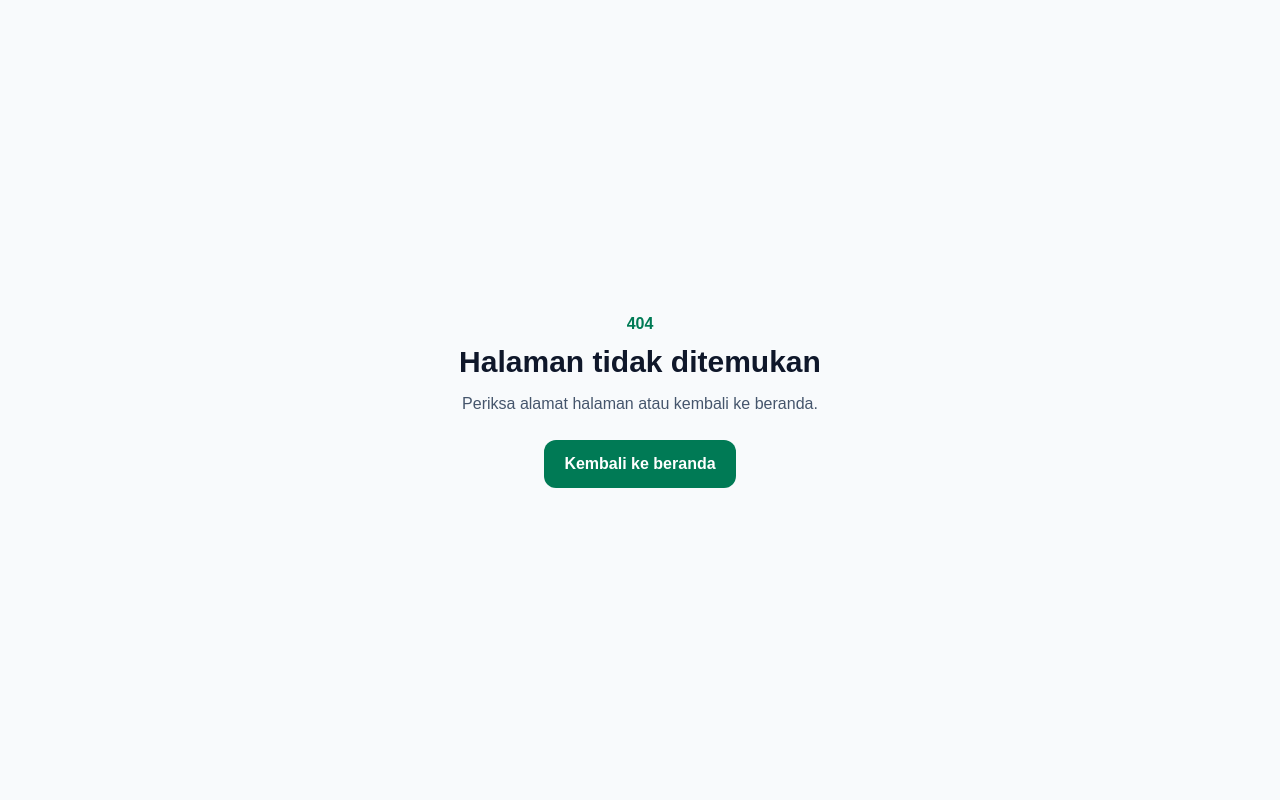
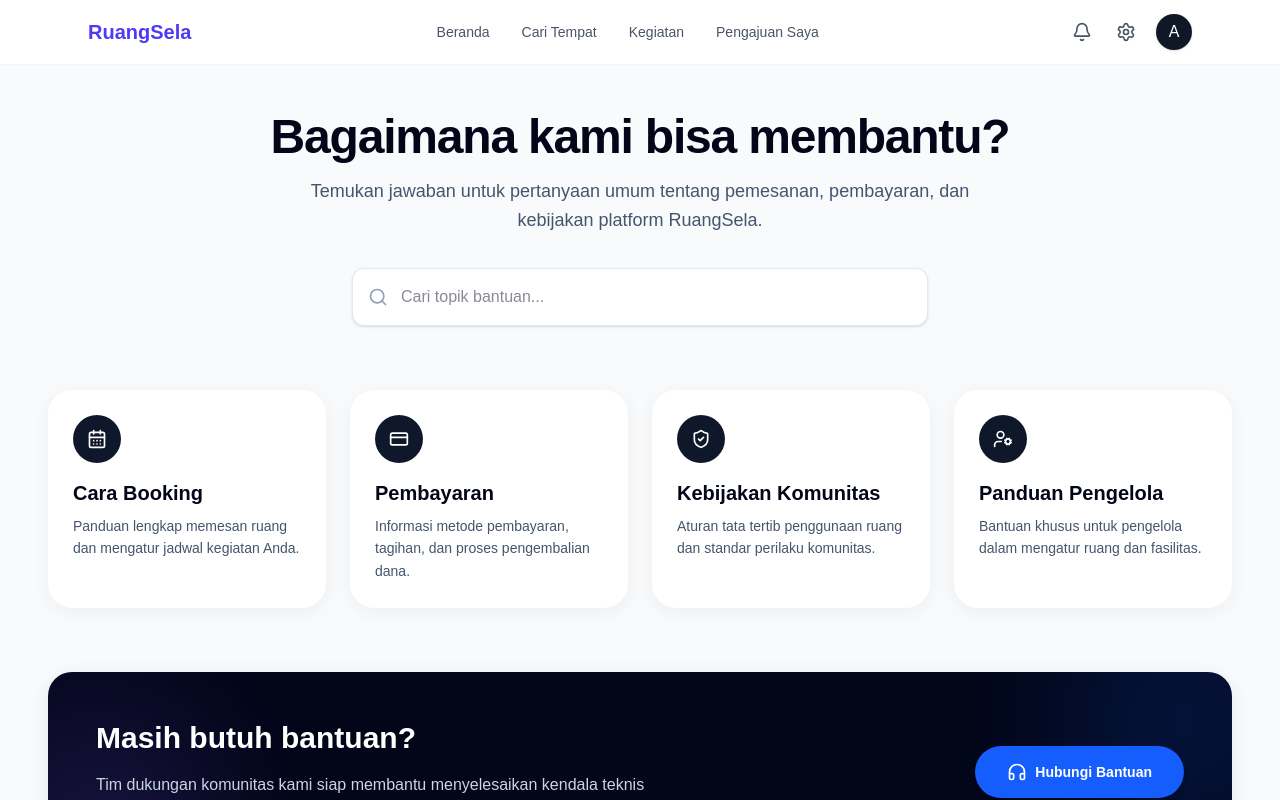
Before and after one commit to emkax/ruang-sela, a Next.js app: page /bantuan in a window 1280 px wide. Before the commit this address had no page. Shown: the top 800 px of the page. Built offline with nearby package versions, Linux system fonts and the light colour scheme.

Commit message:
feat: add help page and public navbar components for user assistance

```diff
--- /dev/null
+++ b/src/app/(public)/bantuan/page.tsx
@@ -0,0 +1,12 @@
+import type { Metadata } from "next";
+import { HelpPage } from "@/features/help";
+
+export const metadata: Metadata = {
+  title: "Bantuan & Kebijakan",
+  description:
+    "Temukan panduan booking, pembayaran, kebijakan komunitas, dan dukungan RuangSela.",
+};
+
+export default function HelpRoute() {
+  return <HelpPage />;
+}
--- /dev/null
+++ b/src/app/(public)/components/PublicNavbar.tsx
@@ -0,0 +1,22 @@
+"use client";
+
+import { usePathname, useRouter } from "next/navigation";
+import Navbar from "@/app/components/Navbar";
+
+export default function PublicNavbar() {
+  const pathname = usePathname();
+  const router = useRouter();
+
+  return (
+    <Navbar
+      activeHref={pathname}
+      authenticated
+      userInitial="A"
+      onNotificationClick={() =>
+        router.push("/notifikasi" as Parameters<typeof router.push>[0])
+      }
+      onSettingsClick={() => router.push("/settings")}
+      onProfileClick={() => router.push("/profil/andi-wijaya")}
+    />
+  );
+}
--- a/src/app/(public)/layout.tsx
+++ b/src/app/(public)/layout.tsx
@@ -1,11 +1,11 @@
 import type { ReactNode } from "react";
 import Footer from "@/app/components/Footer";
-import Navbar from "@/app/components/Navbar";
+import PublicNavbar from "./components/PublicNavbar";
 
 export default function PublicLayout({ children }: { children: ReactNode }) {
   return (
     <div className="flex min-h-screen flex-col bg-white">
-      <Navbar activeHref="/cari" authenticated userInitial="A" />
+      <PublicNavbar />
       {children}
       <Footer />
     </div>
--- /dev/null
+++ b/src/features/help/components/HelpPage.tsx
@@ -0,0 +1,176 @@
+"use client";
+
+import Link from "next/link";
+import {
+  CalendarDays,
+  CreditCard,
+  Headphones,
+  Search,
+  ShieldCheck,
+  UserCog,
+  X,
+} from "lucide-react";
+import { useMemo, useState } from "react";
+
+const HELP_CATEGORIES = [
+  {
+    id: "cara-booking",
+    title: "Cara Booking",
+    description:
+      "Panduan lengkap memesan ruang dan mengatur jadwal kegiatan Anda.",
+    icon: CalendarDays,
+    href: "/bantuan/cara-booking",
+    keywords: "pesan ruang jadwal booking reservasi",
+  },
+  {
+    id: "pembayaran",
+    title: "Pembayaran",
+    description:
+      "Informasi metode pembayaran, tagihan, dan proses pengembalian dana.",
+    icon: CreditCard,
+    href: "/bantuan/pembayaran",
+    keywords: "bayar tagihan refund pengembalian dana metode",
+  },
+  {
+    id: "kebijakan",
+    title: "Kebijakan Komunitas",
+    description:
+      "Aturan tata tertib penggunaan ruang dan standar perilaku komunitas.",
+    icon: ShieldCheck,
+    href: "/bantuan/kebijakan-komunitas",
+    keywords: "aturan tata tertib keamanan privasi perilaku",
+  },
+  {
+    id: "panduan-pengelola",
+    title: "Panduan Pengelola",
+    description:
+      "Bantuan khusus untuk pengelola dalam mengatur ruang dan fasilitas.",
+    icon: UserCog,
+    href: "/bantuan/panduan-pengelola",
+    keywords: "manajer admin fasilitas penyelenggara pengelola",
+  },
+];
+
+export default function HelpPage() {
+  const [query, setQuery] = useState("");
+
+  const categories = useMemo(() => {
+    const normalized = query.trim().toLocaleLowerCase("id-ID");
+    if (!normalized) return HELP_CATEGORIES;
+
+    return HELP_CATEGORIES.filter((category) =>
+      [category.title, category.description, category.keywords]
+        .join(" ")
+        .toLocaleLowerCase("id-ID")
+        .includes(normalized),
+    );
+  }, [query]);
+
+  return (
+    <main className="flex-1 bg-slate-50">
+      <div className="mx-auto w-full max-w-7xl px-4 py-12 sm:px-6 lg:px-12">
+        <section className="mb-16 text-center">
+          <h1 className="text-3xl font-bold tracking-tight text-slate-950 sm:text-4xl lg:text-5xl">
+            Bagaimana kami bisa membantu?
+          </h1>
+          <p className="mx-auto mb-8 mt-4 max-w-2xl text-base leading-relaxed text-slate-600 sm:text-lg">
+            Temukan jawaban untuk pertanyaan umum tentang pemesanan, pembayaran,
+            dan kebijakan platform RuangSela.
+          </p>
+
+          <label className="relative mx-auto block max-w-xl">
+            <span className="sr-only">Cari topik bantuan</span>
+            <Search className="pointer-events-none absolute left-4 top-1/2 h-5 w-5 -translate-y-1/2 text-slate-400" />
+            <input
+              type="search"
+              value={query}
+              onChange={(event) => setQuery(event.target.value)}
+              placeholder="Cari topik bantuan..."
+              className="w-full rounded-xl border border-slate-200 bg-white py-4 pl-12 pr-12 text-sm text-slate-900 shadow-sm outline-none transition focus:border-blue-600 focus:shadow-md focus:ring-2 focus:ring-blue-600/15"
+            />
+            {query && (
+              <button
+                type="button"
+                onClick={() => setQuery("")}
+                aria-label="Hapus pencarian"
+                className="absolute right-4 top-1/2 -translate-y-1/2 rounded-full p-1 text-slate-400 hover:bg-slate-100 hover:text-slate-700"
+              >
+                <X className="h-4 w-4" />
+              </button>
+            )}
+          </label>
+        </section>
+
+        {categories.length > 0 ? (
+          <section
+            aria-label="Kategori bantuan"
+            className="mb-16 grid grid-cols-1 gap-6 md:grid-cols-2 lg:grid-cols-4"
+          >
+            {categories.map((category) => {
+              const Icon = category.icon;
+              return (
+                <Link
+                  key={category.id}
+                  href={category.href}
+                  className="group block rounded-3xl border border-white/80 bg-white p-6 shadow-[0_4px_20px_rgba(15,23,42,0.05)] transition duration-300 hover:-translate-y-1 hover:shadow-lg"
+                >
+                  <span className="mb-4 grid h-12 w-12 place-items-center rounded-full bg-slate-900 text-white transition-colors group-hover:bg-blue-600">
+                    <Icon className="h-5 w-5" />
+                  </span>
+                  <h2 className="mb-2 text-xl font-semibold text-slate-950">
+                    {category.title}
+                  </h2>
+                  <p className="text-sm leading-relaxed text-slate-600">
+                    {category.description}
+                  </p>
+                </Link>
+              );
+            })}
+          </section>
+        ) : (
+          <section className="mb-16 rounded-3xl border border-dashed border-slate-300 bg-white px-6 py-14 text-center">
+            <Search className="mx-auto h-9 w-9 text-slate-300" />
+            <h2 className="mt-3 font-bold text-slate-900">
+              Topik tidak ditemukan
+            </h2>
+            <p className="mt-2 text-sm text-slate-500">
+              Coba gunakan kata kunci lain atau hubungi tim bantuan kami.
+            </p>
+            <button
+              type="button"
+              onClick={() => setQuery("")}
+              className="mt-5 rounded-full bg-blue-600 px-5 py-2.5 text-sm font-semibold text-white hover:bg-blue-700"
+            >
+              Hapus pencarian
+            </button>
+          </section>
+        )}
+
+        <section className="relative overflow-hidden rounded-3xl bg-slate-950 p-8 shadow-[0_4px_20px_rgba(15,23,42,0.08)] md:flex md:items-center md:justify-between md:p-12">
+          <div className="pointer-events-none absolute -right-20 -top-20 h-64 w-64 rounded-full bg-blue-600/15 blur-3xl" />
+          <div className="pointer-events-none absolute -bottom-20 -left-20 h-64 w-64 rounded-full bg-violet-500/15 blur-3xl" />
+
+          <div className="relative z-10 max-w-xl text-center md:text-left">
+            <h2 className="mb-4 text-2xl font-bold text-white sm:text-3xl">
+              Masih butuh bantuan?
+            </h2>
+            <p className="text-sm leading-relaxed text-slate-300 sm:text-base">
+              Tim dukungan komunitas kami siap membantu menyelesaikan kendala
+              teknis maupun administratif.
+            </p>
+          </div>
+
+          <div className="relative z-10 mt-8 flex justify-center md:mt-0">
+            <Link
+              href="/kontak"
+              className="inline-flex items-center gap-2 rounded-full bg-blue-600 px-8 py-4 text-sm font-semibold text-white shadow-md transition hover:bg-blue-700 hover:shadow-lg"
+            >
+              <Headphones className="h-5 w-5" />
+              Hubungi Bantuan
+            </Link>
+          </div>
+        </section>
+      </div>
+    </main>
+  );
+}
--- /dev/null
+++ b/src/features/help/index.ts
@@ -0,0 +1 @@
+export { default as HelpPage } from "./components/HelpPage";
```
